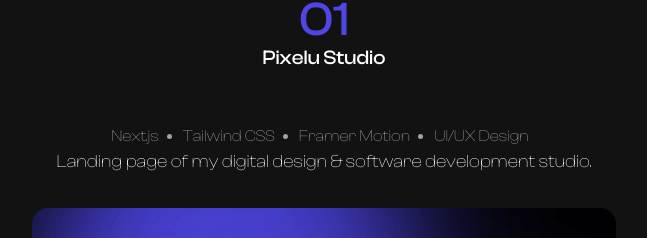
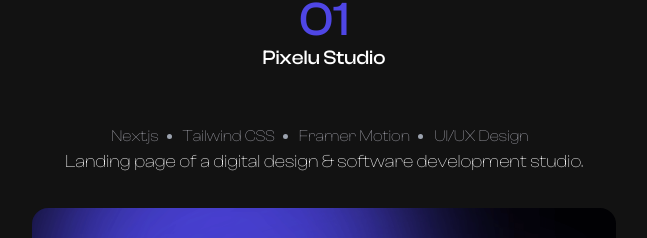
Before and after one commit to AlonsoMtzG/alonsomtz-portfolio, a Next.js app: page / in a window 1280 px wide. Shown: the part 829-1067 px from the top of the page, without its empty margins (316-963 px from the left). Built offline with nearby package versions, Linux system fonts and the light colour scheme.

Commit message:
update pixelu description

```diff
--- a/constants/index.js
+++ b/constants/index.js
@@ -50,7 +50,7 @@ export const projects = [
     name: "Pixelu Studio",
     techs: ["Next.js", "Tailwind CSS", "Framer Motion", "UI/UX Design"],
     description:
-      "Landing page of my digital design & software development studio.",
+      "Landing page of a digital design & software development studio.",
     src: `${projectsPath}/pixelu.gif`,
     colorClass: "pixelu",
   },
```
